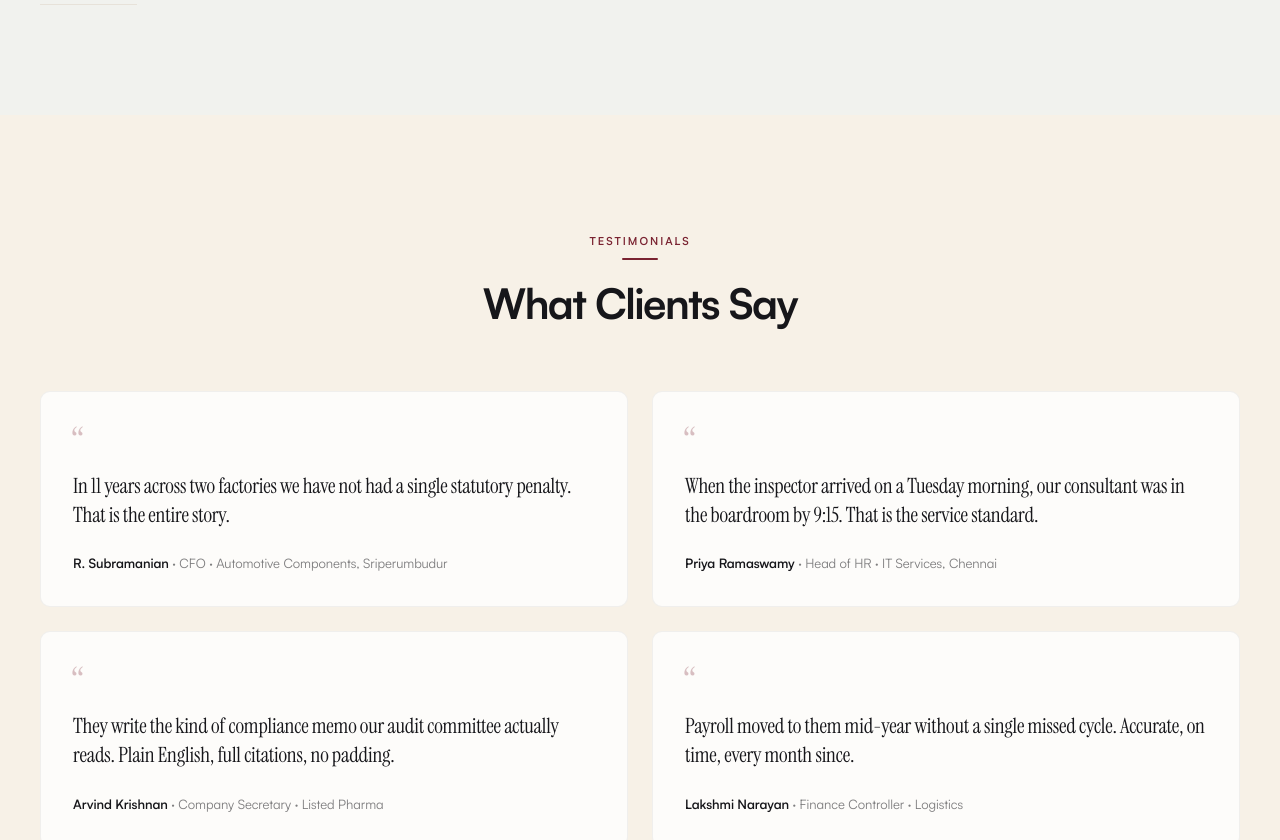
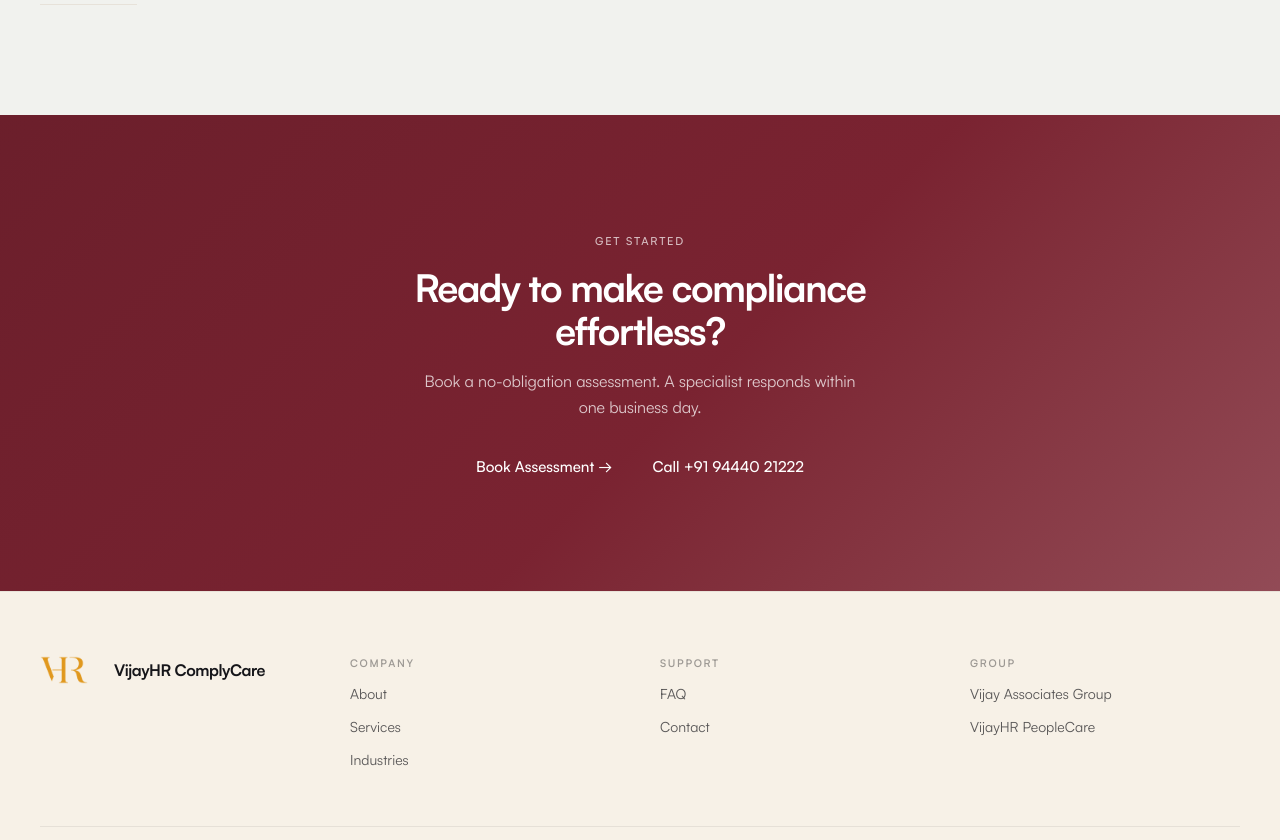
Before and after one commit to Azhwin05/VijayHR, a Next.js app: page /complycare in a window 1280 px wide. Shown: the part 5785-6625 px from the top of the page. Built offline with nearby package versions, Linux system fonts and the light colour scheme.

Commit message:
Remove Testimonials section from ComplyCare home page

```diff
--- a/app/complycare/page.tsx
+++ b/app/complycare/page.tsx
@@ -6,7 +6,6 @@ import ChallengeSolution from "@/components/sections/ChallengeSolution";
 import ProcessSteps from "@/components/sections/ProcessSteps";
 import IndustryCards from "@/components/sections/IndustryCards";
 import BenefitsGrid from "@/components/sections/BenefitsGrid";
-import Testimonials from "@/components/sections/Testimonials";
 import CtaBand from "@/components/sections/CtaBand";
 
 export const metadata: Metadata = {
@@ -139,18 +138,6 @@ export default function ComplyCareHome() {
         ctaHref="/complycare/contact"
       />
 
-      <Testimonials
-        eyebrow="Testimonials"
-        title="What Clients Say"
-        center
-        items={[
-          { quote: "In 11 years across two factories we have not had a single statutory penalty. That is the entire story.", name: "R. Subramanian", role: "CFO · Automotive Components, Sriperumbudur" },
-          { quote: "When the inspector arrived on a Tuesday morning, our consultant was in the boardroom by 9:15. That is the service standard.", name: "Priya Ramaswamy", role: "Head of HR · IT Services, Chennai" },
-          { quote: "They write the kind of compliance memo our audit committee actually reads. Plain English, full citations, no padding.", name: "Arvind Krishnan", role: "Company Secretary · Listed Pharma" },
-          { quote: "Payroll moved to them mid-year without a single missed cycle. Accurate, on time, every month since.", name: "Lakshmi Narayan", role: "Finance Controller · Logistics" },
-        ]}
-      />
-
       <CtaBand
         label="Get Started"
         title="Ready to make compliance effortless?"
```
